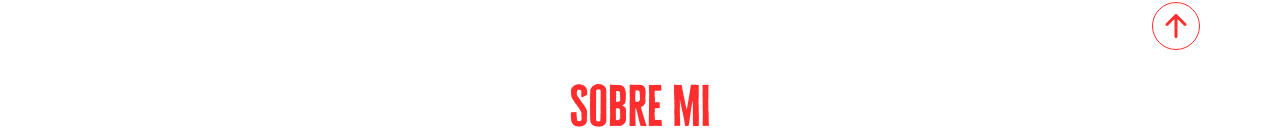
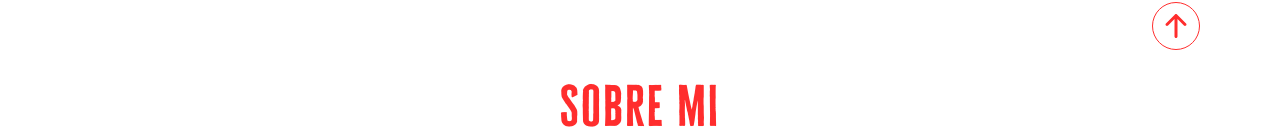
Before and after one commit to AlanPinhon/ap-portfolio, a React (Vite) app: page / in a window 1280 px wide. Shown: the part 670-800 px from the top of the page. Built offline with nearby package versions, Linux system fonts and the light colour scheme.

Commit message:
style: the letter spacing in section headings has been changed

```diff
--- a/src/index.css
+++ b/src/index.css
@@ -80,6 +80,7 @@ body{
 .title-section {
   font-size: var(--title-size);
   line-height: var(--title-size);
+  letter-spacing: .15rem;
   font-family: var(--cheddar-font);
   font-weight: var(--cheddar-regular);
   color: var(--rock-red);
```
